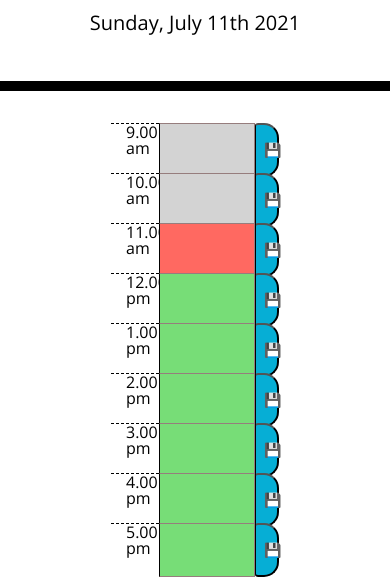
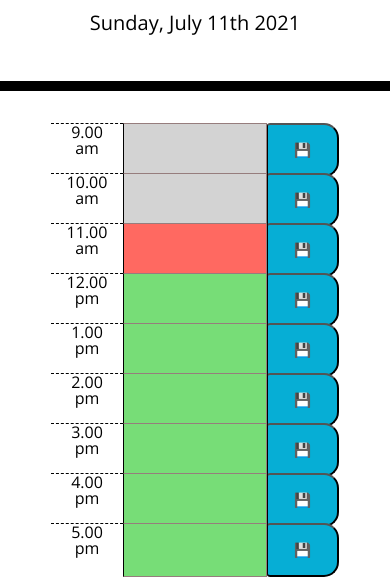
Before and after one commit to vish-opatha/day-planner, a plain HTML site: page index.html in a window 390 px wide. Shown: the part 256-844 px from the top of the page. Drawn offline with nearby package versions, Linux system fonts and the light colour scheme.

Commit message:
Refactor code js,html and css

```diff
--- a/assets/css/style.css
+++ b/assets/css/style.css
@@ -11,7 +11,7 @@ textarea {
   color: #000000;
   border-left: 1px solid black;
   padding: 10px;
-  width:100%; /*This was me*/
+  width:100%;
   margin:0;
 }
 
@@ -43,7 +43,6 @@ textarea {
   color: #000000;
   border-top: 1px dashed #000000;
   text-align: center;
-
 }
 
 .past {
@@ -67,6 +66,7 @@ textarea {
   border-bottom-right-radius: 15px;
   background-color: #06aed5;
   color: white;
+  padding: 0 px;
 }
 
 .saveBtn i:hover {
@@ -74,22 +74,16 @@ textarea {
   transition: all 0.3s ease-in-out;
 }
 
-/* This is me */
-
-.row button{
-
-  padding:0 px;
+/* Following styles were newly created*/
+#display-planner{
+  width:80%;
 }
 
-#display-planner div,#display-planner div{
+#display-planner div{
   height:50px;
 }
 
-#display-planner{
-  width:80%;
-
-}
-
+/* Following class was not used as I didnot want the border to have the different colour on the text area*/
 .comment-input
 {
   border: 0.5px solid rgb(214, 189, 189);
--- a/assets/js/script.js
+++ b/assets/js/script.js
@@ -27,15 +27,14 @@ function createRows()
         var rowTextArea=$('<textarea>');
         var rowButton=$('<button>');
 
-        rowDiv.addClass("row justify-content-center");
-        rowP.addClass("col-2 col-md-2 hour ");
+        rowDiv.addClass("row justify-content-center time-block");
+        rowP.addClass("col-3 col-md-2 hour");
         rowP.text(timeSlots[i]);
-        rowTextArea.addClass("col-4 col-md-9");
-        // rowTextArea.attr("class","comment-input");
+        rowTextArea.addClass("col-6 col-md-9 description");
         rowTextArea.attr("id",timeId);
         rowButton.text("💾");
         rowButton.attr("time",timeId);
-        rowButton.addClass("btn-sm custom-btn savebuttton col-1 col-md-1 saveBtn ");
+        rowButton.addClass("btn-sm custom-btn col-3 col-md-1 saveBtn ");
 
         rowDiv.append(rowP);
         rowDiv.append(rowTextArea);
--- a/index.html
+++ b/index.html
@@ -5,8 +5,6 @@
     <meta name="viewport" content="width=device-width, initial-scale=1.0" />
     <meta http-equiv="X-UA-Compatible" content="ie=edge" />
     <link rel="stylesheet" href="https://code.jquery.com/ui/1.12.1/themes/smoothness/jquery-ui.css">
-  <script src="https://code.jquery.com/jquery-1.12.4.js"></script>
-  <script src="https://code.jquery.com/ui/1.12.1/jquery-ui.js"></script>
 
     <link
       rel="stylesheet"
@@ -40,15 +38,7 @@
 
     <main class="container-fluid">
       <div id="display-planner" class="container-fluid">
-        <!-- <div class="row justify-content-center">
-          <p class="col-md-1"> 1.00 pm</p>
-          <textarea name="comment" id="comment-input" class="col-md-10" placeholder="Leave a comment..."></textarea>
-          <button class="btn-sm custom-btn savebuttton col-md-1">Start</button></div> -->
-        </div>
-
-
-
-
+      </div>
     </main>
 
     <script src="https://cdnjs.cloudflare.com/ajax/libs/jquery/3.2.1/jquery.min.js"></script>
```
Also changed, not shown: mockup.gif (deleted), 1 other file.
